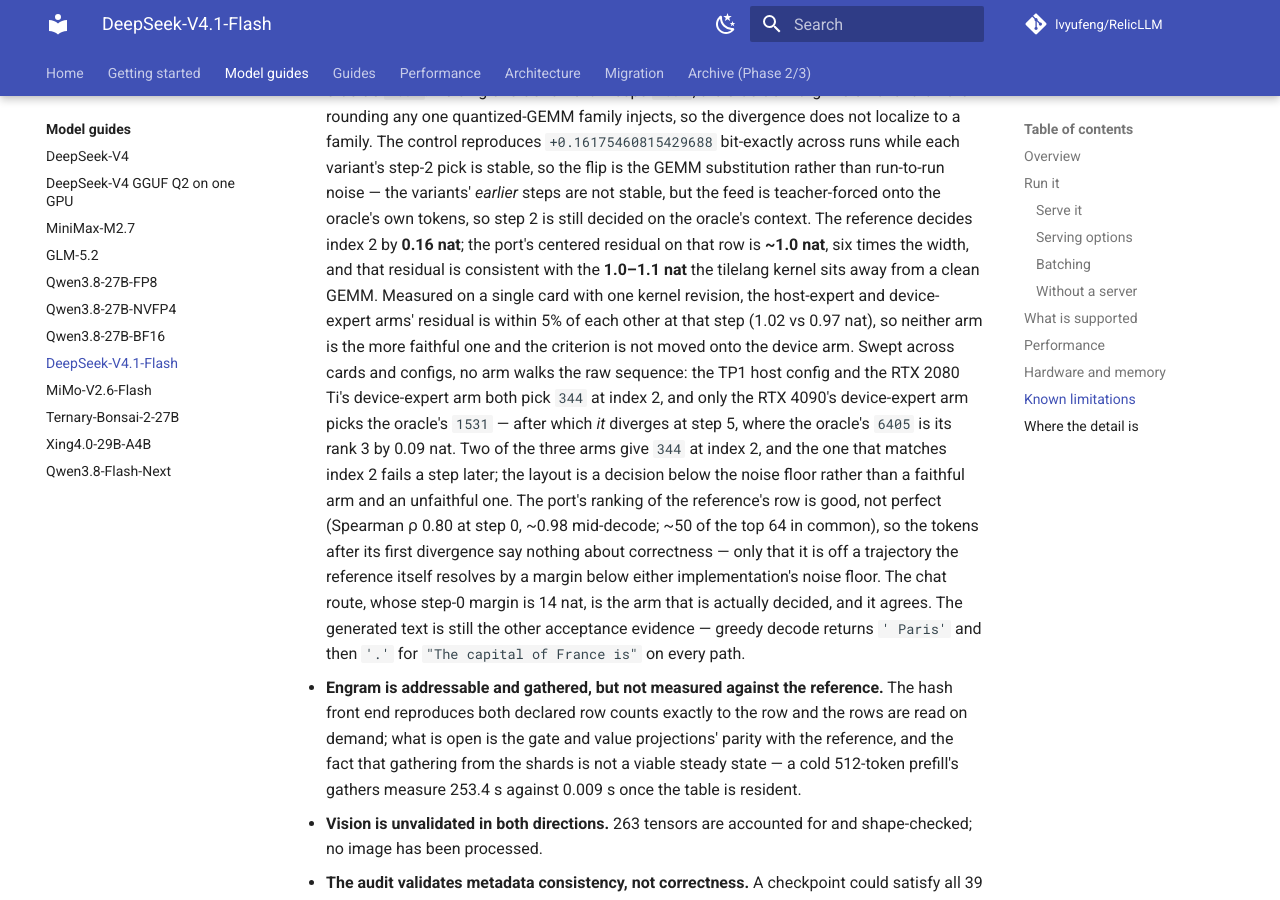
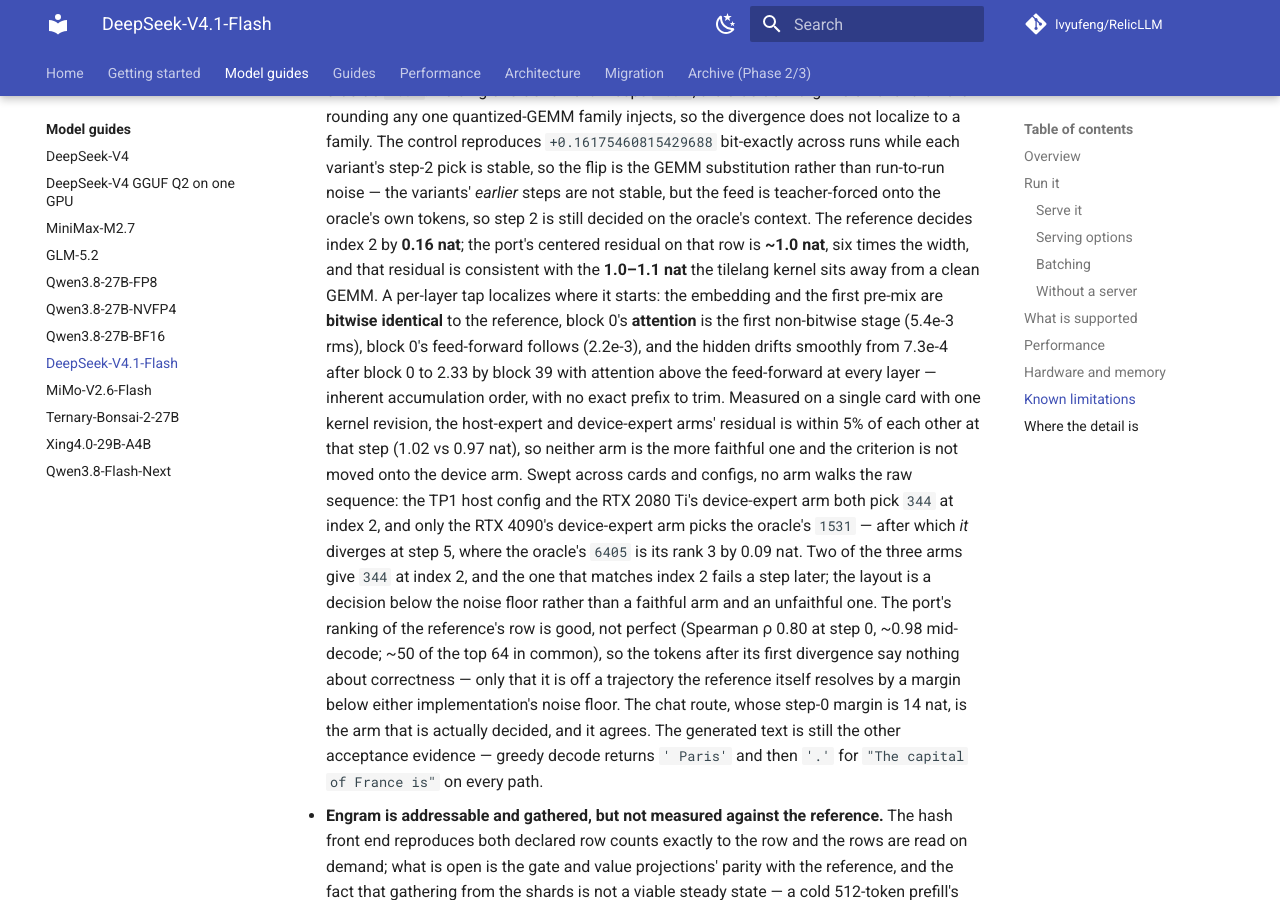
Before and after one commit to lvyufeng/RelicLLM, an MkDocs documentation site: the page built from docs/models/deepseek-v4.1-flash.md, in a window 1280 px wide and 900 px high, scrolled down 6312 px. Built offline with MkDocs 1.6.1 and Material for MkDocs 9.7.7, drawn with Linux system fonts in a browser that asks for light colours; comment, search, counter and statistics services are not loaded.

Commit message:
docs(v41): the raw residual starts in block 0's attention (#189)
A per-layer tap on the raw route shows the embedding and first pre-mix are
bitwise identical to the reference, block 0's attention (5.4e-3 rms) is the
first non-bitwise stage, and the hidden drifts smoothly to 2.33 by block 39
with attention above the feed-forward everywhere. So the residual is inherent
accumulation order with no exact prefix to trim, which is why the raw route
cannot be matched token-for-token.

Co-authored-by: lvyufeng <lvyufeng@users.noreply.github.com>
Co-authored-by: Claude Code <noreply@anthropic.com>

```diff
--- a/docs/models/deepseek-v4.1-flash.md
+++ b/docs/models/deepseek-v4.1-flash.md
@@ -197,6 +197,11 @@ and Engram in host memory or on disk before kernel work matters.
   decides index 2 by
   **0.16 nat**; the port's centered residual on that row is **~1.0 nat**, six times the width, and
   that residual is consistent with the **1.0–1.1 nat** the tilelang kernel sits away from a clean GEMM.
+  A per-layer tap localizes where it starts: the embedding and the first pre-mix are **bitwise
+  identical** to the reference, block 0's **attention** is the first non-bitwise stage (5.4e-3 rms),
+  block 0's feed-forward follows (2.2e-3), and the hidden drifts smoothly from 7.3e-4 after block 0 to
+  2.33 by block 39 with attention above the feed-forward at every layer — inherent accumulation order,
+  with no exact prefix to trim.
   Measured on a single card with one kernel revision, the
   host-expert and device-expert arms' residual is within 5% of each other at that step (1.02 vs 0.97
   nat), so neither arm is the more faithful one and the criterion is not moved onto the device arm.
```
